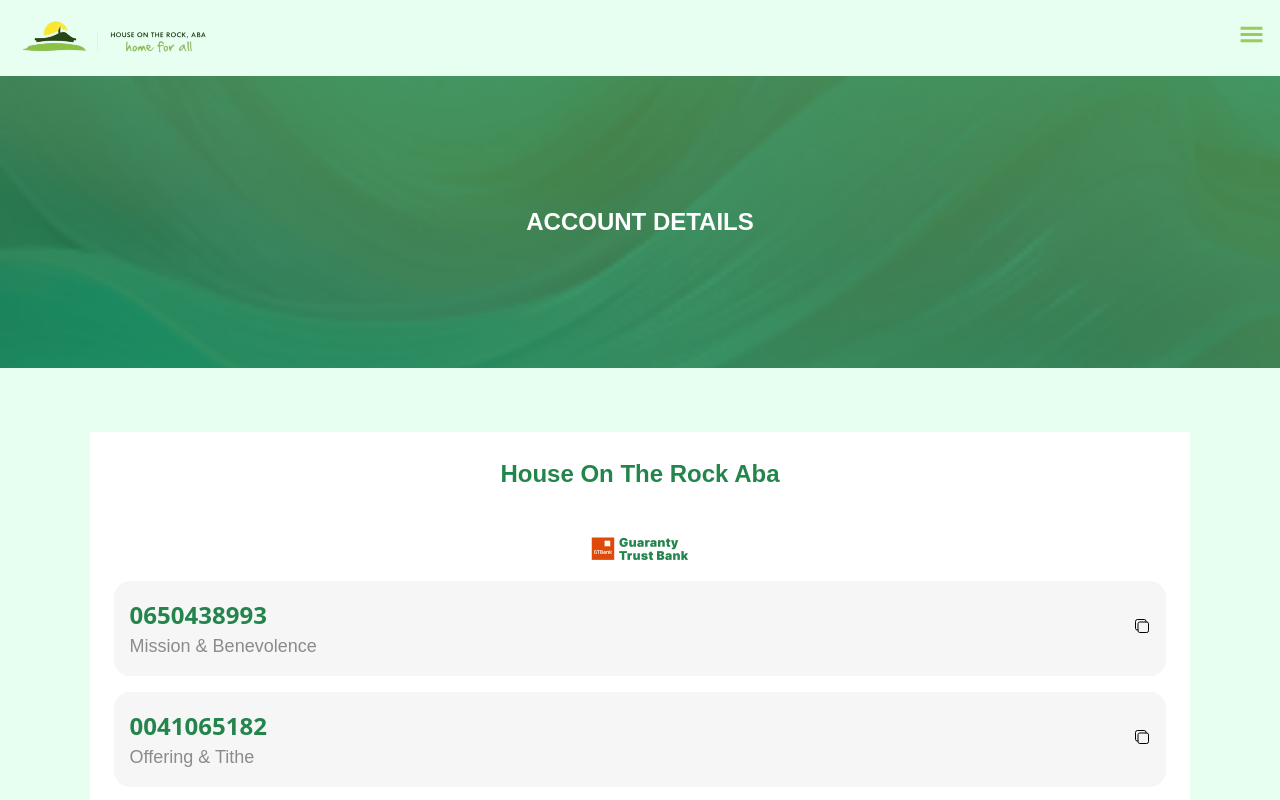
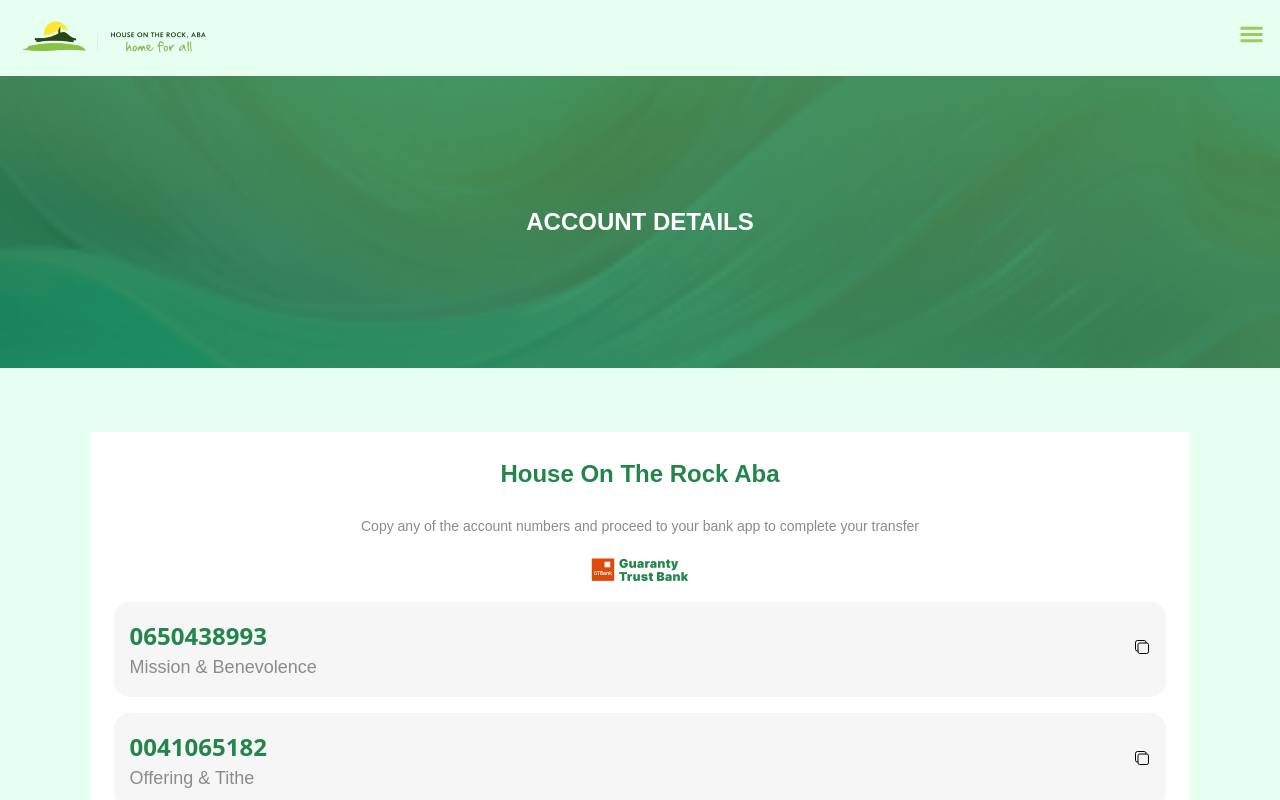
Before and after one commit to ifeanyi305/hotr_abia, a React (Create React App) app: page /partner in a window 1280 px wide. Shown: the top 800 px of the page. Built offline with nearby package versions, Linux system fonts and the light colour scheme; a web font is replaced by a local one.

Commit message:
Add desc for acct details

```diff
--- a/src/components/navbar/Navbar.js
+++ b/src/components/navbar/Navbar.js
@@ -9,13 +9,13 @@ const Navbar = () => {
   const menuItems = [
     { name: 'HOME', href: '/' },
     // { name: 'EVENTS', href: '/announcements' },
-    { name: 'CITH', href: '/church_in_the_home' },
+    { name: 'ABOUT', href: '/about' },
+    { name: 'PRAYER', href: '/prayer_request' },
+    { name: 'TESTIMONY', href: '/testimony' },
+    { name: 'GIVE', href: '/partner', special: true },
+    { name: 'CITH CENTERS', href: '/church_in_the_home' },
     { name: 'MEMBER UPDATE', href: 'church_in_the_home/updpate_data' },
-    { name: 'GIVE', href: '/partner', special: true },
-    { name: 'TESTIMONY', href: '/testimony' },
-    { name: 'PRAYER', href: '/prayer_request' },
     { name: 'WE ARE SOCIAL', href: '/socials' },
-    { name: 'ABOUT', href: '/about' },
   ];
 
   return (
--- a/src/pages/churchInfo/accountDetails/AccountDetails.js
+++ b/src/pages/churchInfo/accountDetails/AccountDetails.js
@@ -60,6 +60,9 @@ const AccountDetails = () => {
       <div className="bg-[#E7FFF1] w-full  py-[5%] px-[7%] h-svh">
         <div className="bg-white p-6">
           <p className="text-[#23854c] text-center font-extrabold text-[24px] pb-6">House On The Rock Aba</p>
+          <p className="text-[14px] text-center text-[#8C8B8B]">
+            Copy any of the account numbers and proceed to your bank app to complete your transfer
+          </p>
           <img src={gtBank} alt="gt_bank_logo" className="m-auto my-4" />
           {accountDetails.map((detail, index) => (
             <div className="bg-[#F6F6F6] rounded-2xl p-4 my-4">
```
